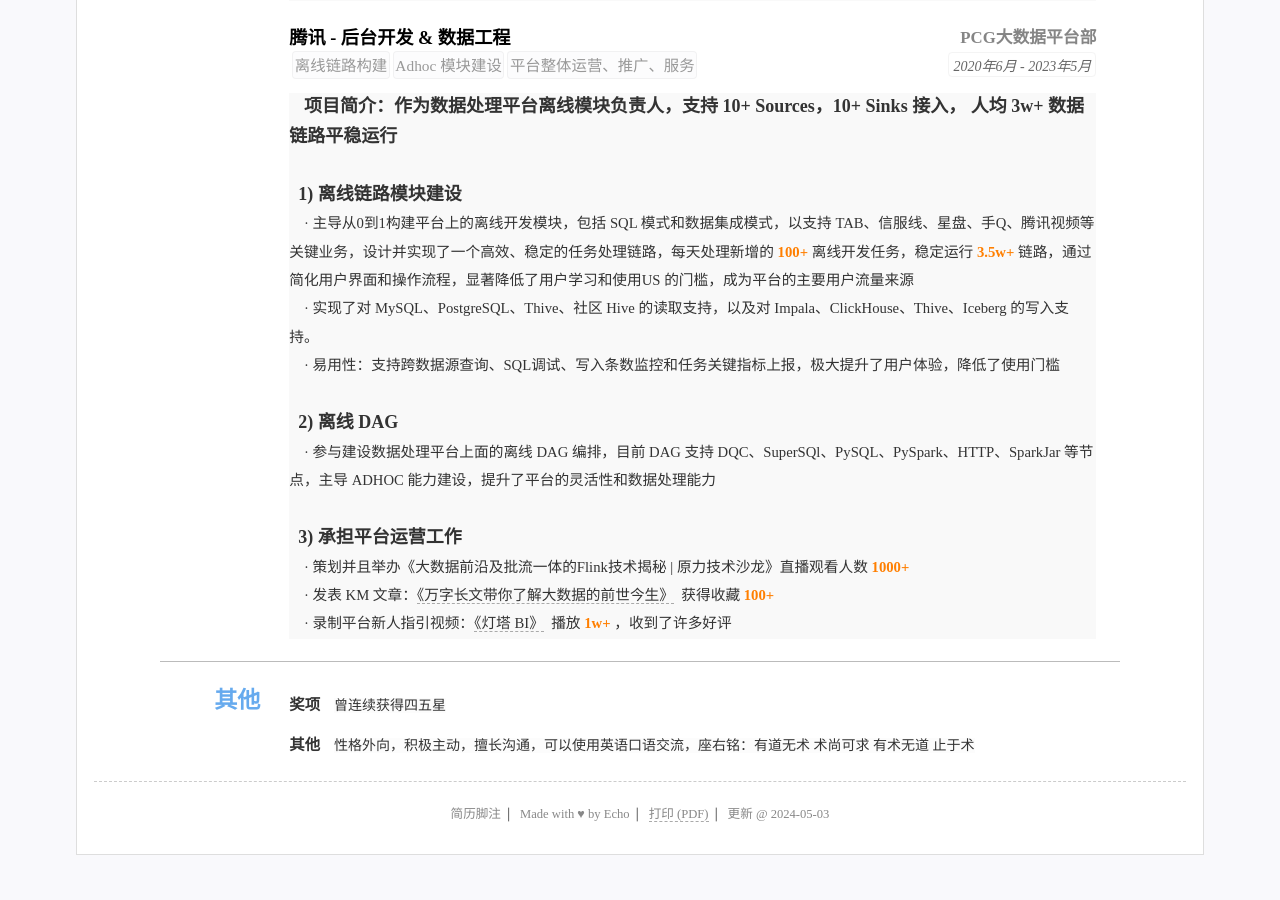
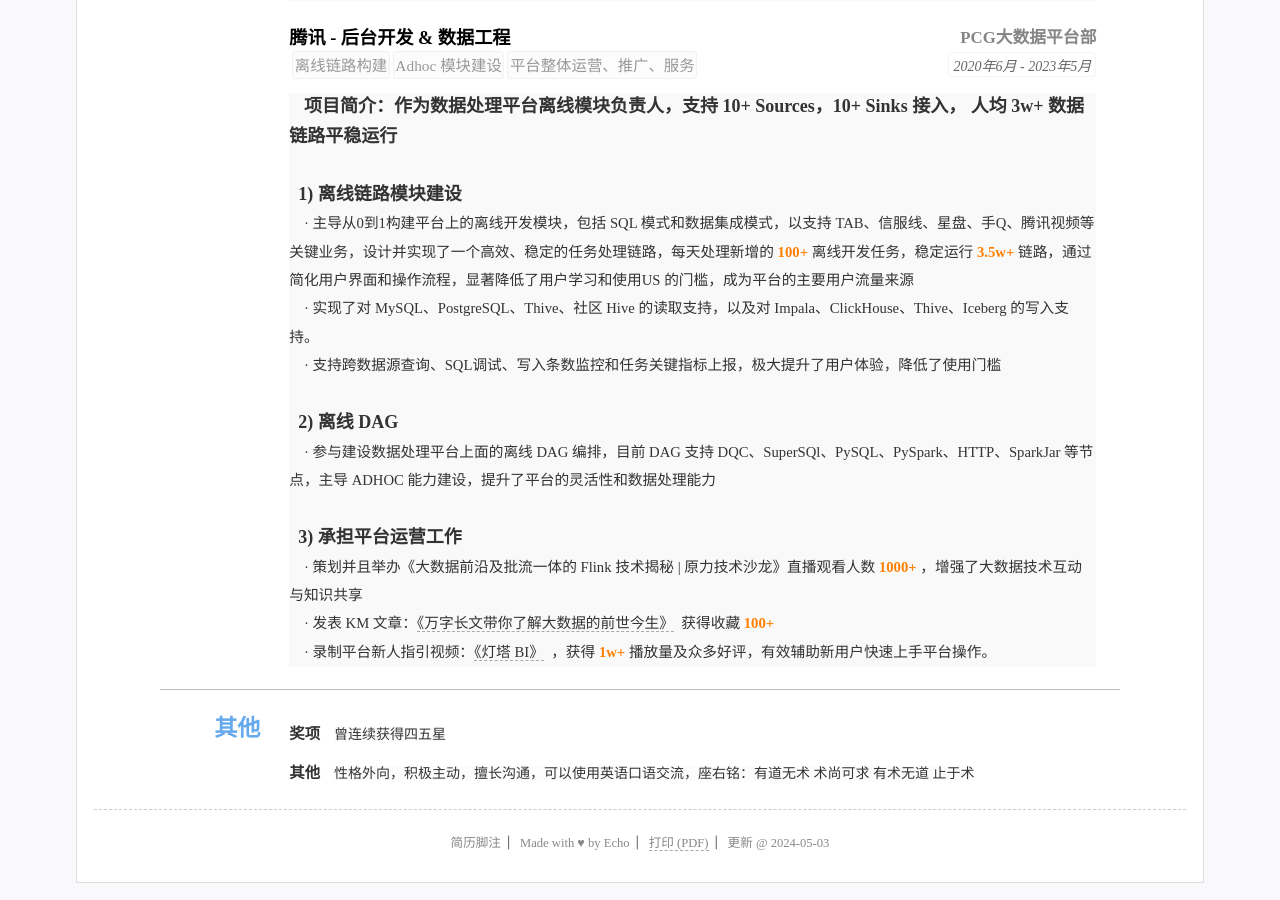
Before and after one commit to kuailexiaoshenxian/cn-wx-cv, a Jekyll site: the page built from index.html, in a window 1280 px wide and 900 px high, scrolled down 1250 px. Built offline with Jekyll 4.4.1, drawn with Linux system fonts in a browser that asks for light colours; before the commit the page ends 2122 px from its top, so only the background shows below that.

Commit message:
Update resume.yml

```diff
--- a/_data/resume.yml
+++ b/_data/resume.yml
@@ -133,15 +133,15 @@ main: #简历主要内容，
             <font face="等线"><font size=4><strong> &nbsp 1) 离线链路模块建设</strong></font> <br>  &nbsp &nbsp
             · 主导从0到1构建平台上的离线开发模块，包括 SQL 模式和数据集成模式，以支持 TAB、信服线、星盘、手Q、腾讯视频等关键业务，设计并实现了一个高效、稳定的任务处理链路，每天处理新增的<font color=#FF7F00><strong> 100+ </strong></font>离线开发任务，稳定运行 <font color=#FF7F00><strong> 3.5w+ </strong></font> 链路，通过简化用户界面和操作流程，显著降低了用户学习和使用US 的门槛，成为平台的主要用户流量来源 <br> &nbsp &nbsp
             · 实现了对 MySQL、PostgreSQL、Thive、社区 Hive 的读取支持，以及对 Impala、ClickHouse、Thive、Iceberg 的写入支持。<br> &nbsp &nbsp
-            · 易用性：支持跨数据源查询、SQL调试、写入条数监控和任务关键指标上报，极大提升了用户体验，降低了使用门槛<br> &nbsp &nbsp
+            · 支持跨数据源查询、SQL调试、写入条数监控和任务关键指标上报，极大提升了用户体验，降低了使用门槛<br> &nbsp &nbsp
             <br>
             <font face="等线"><font size=4><strong> &nbsp 2) 离线 DAG</strong></font>  <br>  &nbsp &nbsp
             · 参与建设数据处理平台上面的离线 DAG 编排，目前 DAG 支持 DQC、SuperSQl、PySQL、PySpark、HTTP、SparkJar 等节点，主导 ADHOC 能力建设，提升了平台的灵活性和数据处理能力 <br>  &nbsp &nbsp
             <br>
             <font face="等线"><font size=4><strong> &nbsp 3) 承担平台运营工作</strong></font>  <br>  &nbsp &nbsp
-            · 策划并且举办《大数据前沿及批流一体的Flink技术揭秘 | 原力技术沙龙》直播观看人数<font color=#FF7F00><strong> 1000+ </strong></font> <br>  &nbsp &nbsp
+            · 策划并且举办《大数据前沿及批流一体的 Flink 技术揭秘 | 原力技术沙龙》直播观看人数<font color=#FF7F00><strong> 1000+ </strong></font>，增强了大数据技术互动与知识共享 <br>  &nbsp &nbsp
             · 发表 KM 文章： <a href="https://km.woa.com/articles/show/567781">《万字长文带你了解大数据的前世今生》</a> &nbsp 获得收藏 <font color=#FF7F00><strong> 100+ </strong></font>  <br>  &nbsp &nbsp
-            · 录制平台新人指引视频： <a href="https://km.woa.com/articles/show/456481">《灯塔 BI》</a> &nbsp 播放 <font color=#FF7F00><strong> 1w+ </strong></font>，收到了许多好评
+            · 录制平台新人指引视频： <a href="https://km.woa.com/articles/show/456481">《灯塔 BI》</a> &nbsp ，获得<font color=#FF7F00><strong> 1w+ </strong></font>播放量及众多好评，有效辅助新用户快速上手平台操作。
   #   sub:  全球基金部门
   #   duration: "2018年6月 - 2018年8月"
   #   tags:
```
